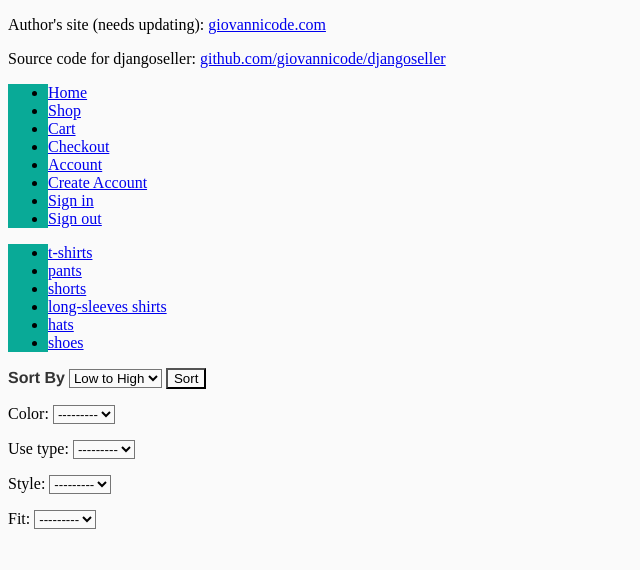
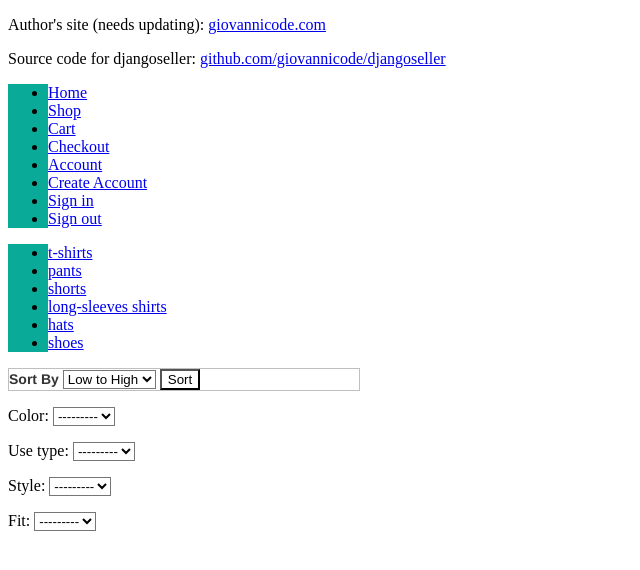
Before and after one commit to giovannicode/djangoseller, a Django app: page /products/list in a window 1280 px wide. Shown: the top 570 px of the page, without its empty margins (0-640 px from the left). Run offline with Django 3.2, Linux system fonts and the light colour scheme; data comes from the database, SQL or seed files in the repository; data that the repository does not hold is empty; parts of the project's set-up code (start-up, migrations or seed data) failed here and were passed over; some libraries are stand-ins or nearby versions.

```diff
--- a/main/static/css/main.css
+++ b/main/static/css/main.css
@@ -1,5 +1,5 @@
 * {
-  background-color: #fafafa; }
+  background-color: white; }
 
 ul {
   background-color: #09aa97; }
@@ -11,7 +11,7 @@ ul {
   width: 300px;
   height: 400px;
   border: 5px solid #09aa97;
-  background-color: #fafafa; }
+  background-color: white; }
 
 form {
   width: 350px; }
--- a/main/static/css/main.scss
+++ b/main/static/css/main.scss
@@ -1,4 +1,4 @@
-$color-background: hsl(0, 0%, 98%);
+$color-background: hsl(0, 0%, 100%);
 $color-base: hsl(173, 90%, 35%);
 $color-base-light: hsl(173, 90%, 45%);
 $navigation: hsl(0, 0%, 80%);
--- a/main/static/css/mango.css
+++ b/main/static/css/mango.css
@@ -1,5 +1,8 @@
+form {
+  border: 1px solid #bfbfbf; }
   form label {
     font-family: "Helvetica Neue", Helvetica, Arial, sans-serif;
+    font-size: 14px;
     color: #333333;
     font-weight: bold; }
   form p {
@@ -8,13 +11,16 @@ form p {
     form p input {
       float: right; }
       form p input[type="text"] {
-      border: 1px solid #b3b3b3;
-      border-radius: 5px; }
+        border: 1px solid #bfbfbf;
+        border-radius: 5px;
+        height: 25px; }
       form p input[type="password"] {
-      border: 1px solid #b3b3b3;
-      border-radius: 5px; }
+        border: 1px solid #bfbfbf;
+        border-radius: 5px;
+        height: 25px; }
       form p input[type="email"] {
-      border: 1px solid #b3b3b3;
-      border-radius: 5px; }
+        border: 1px solid #bfbfbf;
+        border-radius: 5px;
+        height: 25px; }
 
 /*# sourceMappingURL=mango.css.map */
--- a/main/static/css/mango.scss
+++ b/main/static/css/mango.scss
@@ -1,11 +1,14 @@
 @mixin textbox_attr {
-  border: 1px solid hsl(0, 0%, 70%);
+  border: 1px solid hsl(0, 0%, 75%);
   border-radius: 5px;
+  height: 25px;
 }
 
 form {
+  border: 1px solid hsl(0, 0%, 75%);
   label {
     font-family: "Helvetica Neue", Helvetica, Arial, sans-serif;
+    font-size: 14px;
     color: hsl(0, 0%, 20%);
     font-weight: bold;
   }
--- a/users/forms.py
+++ b/users/forms.py
@@ -4,7 +4,7 @@ from .models import User
 
 class UserCreateForm(forms.ModelForm):
 
-    password1 = forms.CharField(label="password", widget=forms.PasswordInput)
+    password1 = forms.CharField(label="Password", widget=forms.PasswordInput)
     password2 = forms.CharField(label="Password confirmation", widget=forms.PasswordInput)
 
     def __init__(self, *args, **kwargs):
```
Also changed, not shown: 5 other files. Lines whose indentation alone changed are shown as unchanged.
